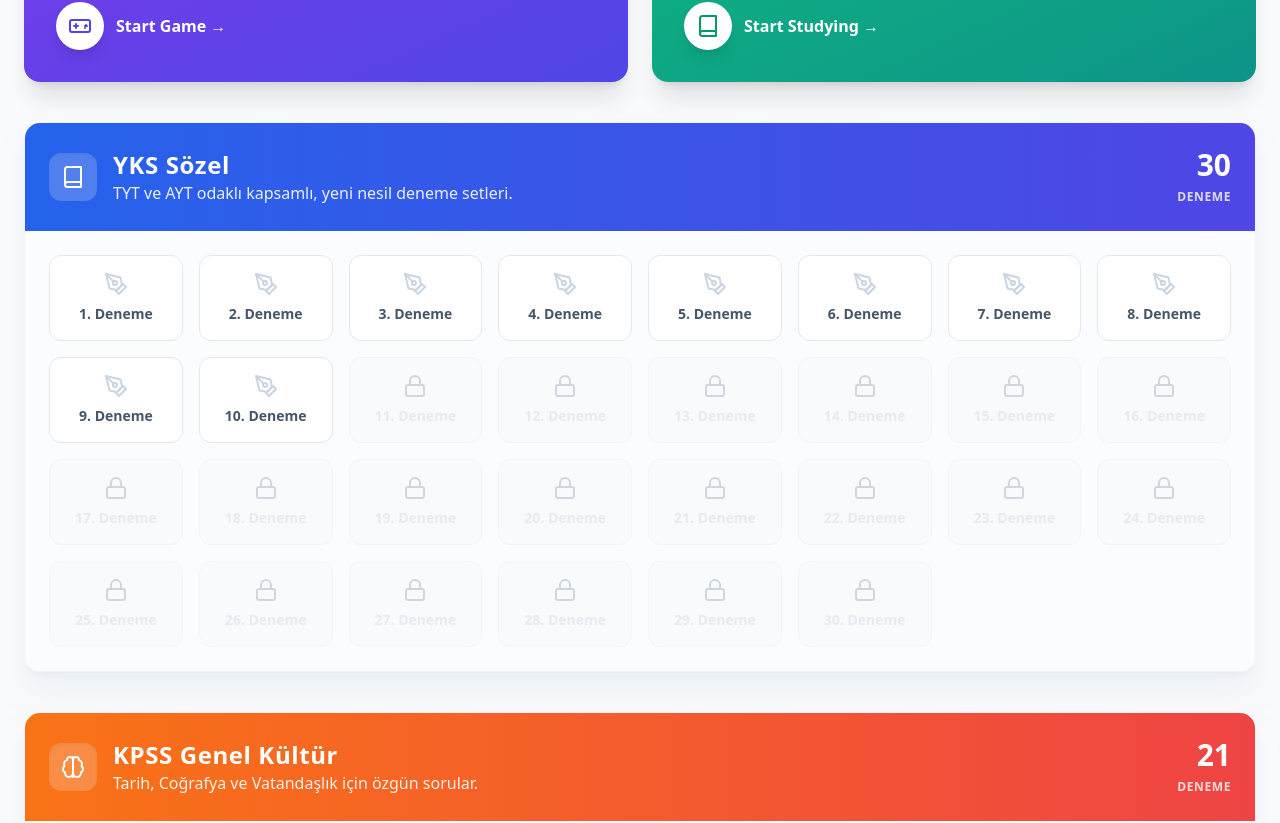
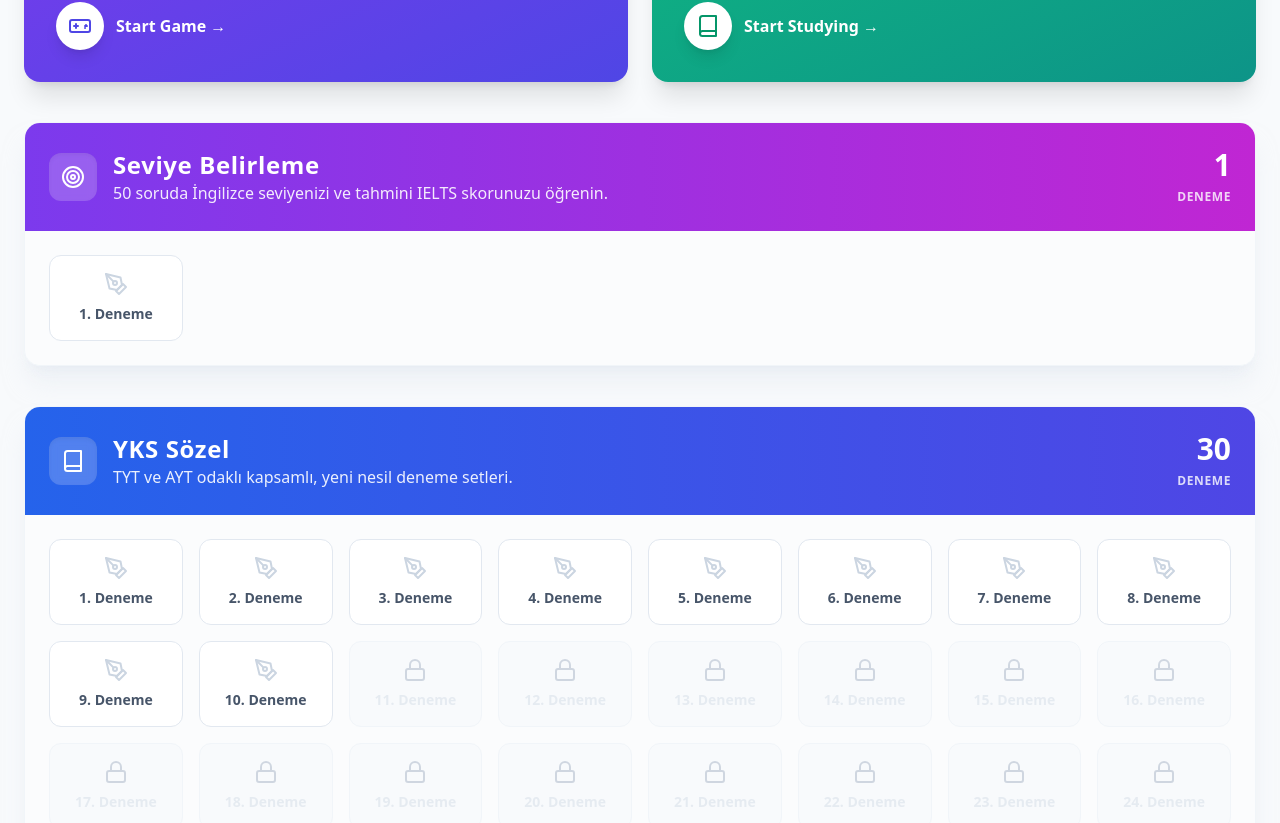
Before and after one commit to kuarkcoin/testdunya, a Next.js app: page / in a window 1280 px wide. Shown: the part 1077-1900 px from the top of the page. Built offline with nearby package versions, Linux system fonts and the light colour scheme.

Commit message:
Update page.tsx

```diff
--- a/app/page.tsx
+++ b/app/page.tsx
@@ -67,6 +67,18 @@ const GamepadIcon = (props: React.SVGProps<SVGSVGElement>) => (
 );
 // --- SINAV AYARLARI ---
 const examConfig = [
+  {
+  id: 'ielts-seviye-tespit',
+  prefix: 'ielts-seviye-tespit', // JSON dosya adı ile aynı olmalı
+  title: 'Seviye Belirleme',
+  count: 1, // Tek bir sınav
+  activeLimit: 1,
+  desc: '50 soruda İngilizce seviyenizi ve tahmini IELTS skorunuzu öğrenin.',
+  icon: <Target className="w-6 h-6 text-white" />,
+  gradient: 'from-violet-600 to-fuchsia-600',
+  border: 'border-violet-100',
+  slug: 'placement-test'
+  },
   {
     id: 'yks',
     prefix: 'yks-sozel-deneme',
```
